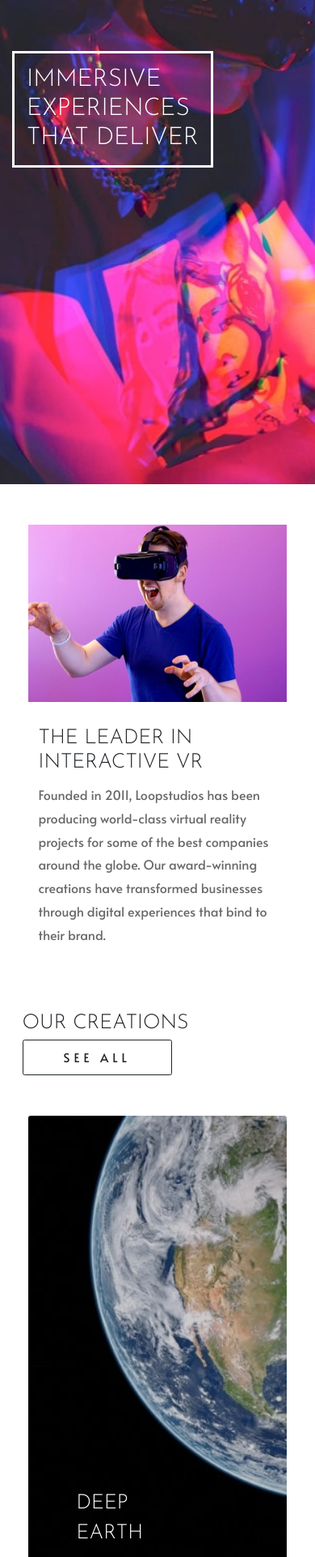
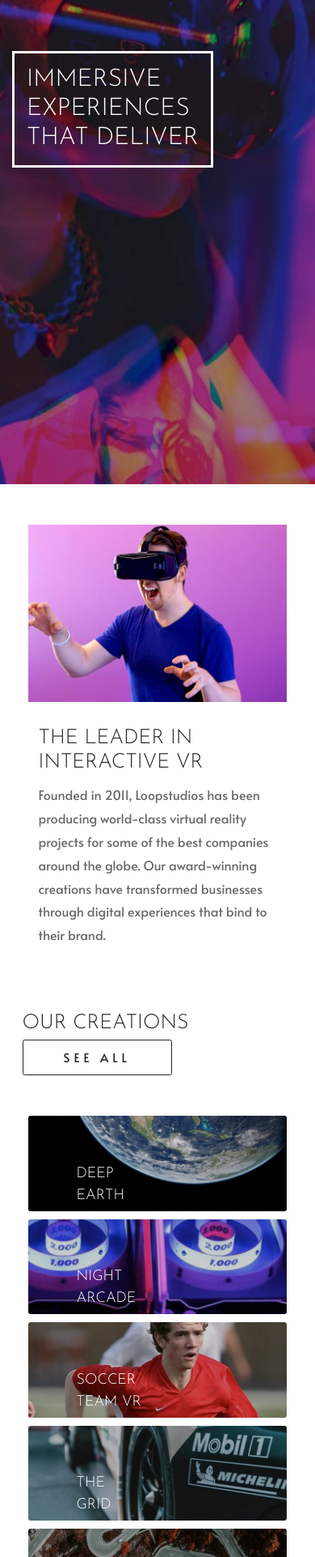
Before and after one commit to TrellixVulnTeam/loopStudio_88Q4, a website: page index.html in a window 390 px wide. Shown: the part 77-2000 px from the top of the page at 81% size. Drawn offline with nearby package versions, Linux system fonts and the light colour scheme.

Commit message:
Added gallery

```diff
--- a/index.html
+++ b/index.html
@@ -87,8 +87,12 @@
           <figure class="col">
             <img
               src="images/desktop/image-interactive.jpg"
-              alt=""
+              alt="interactive"
               class="img-fluid"
+              srcset="
+                images/desktop/image-interactive.jpg 577w,
+                images/mobile/image-interactive.jpg  576w
+              "
             />
           </figure>
           <div class="text-box">
@@ -120,6 +124,10 @@
                 src="images/desktop/image-deep-earth.jpg"
                 alt="earth"
                 class="img-fluid"
+                srcset="
+                  images/desktop/image-deep-earth.jpg 577w,
+                  images/mobile/image-deep-earth.jpg  576w
+                "
               />
               <figcaption class="position-absolute caption">
                 <span class="d-block">Deep</span>
@@ -131,6 +139,10 @@
                 src="images/desktop/image-night-arcade.jpg"
                 alt="arcade"
                 class="img-fluid"
+                srcset="
+                  images/desktop/image-night-arcade.jpg 577w,
+                  images/mobile/image-night-arcade.jpg  576w
+                "
               />
               <figcaption class="position-absolute caption">
                 <span class="d-block">Night</span>
@@ -142,6 +154,10 @@
                 src="images/desktop/image-soccer-team.jpg"
                 alt="team"
                 class="img-fluid"
+                srcset="
+                  images/desktop/image-soccer-team.jpg 577w,
+                  images/mobile/image-soccer-team.jpg  576w
+                "
               />
               <figcaption class="position-absolute caption">
                 <span class="d-block">Soccer</span>
@@ -153,6 +169,10 @@
                 src="images/desktop/image-grid.jpg"
                 alt="grid"
                 class="img-fluid"
+                srcset="
+                  images/desktop/image-grid.jpg 577w,
+                  images/mobile/image-grid.jpg  576w
+                "
               />
               <figcaption class="position-absolute caption">
                 <span class="d-block">The</span>
@@ -164,6 +184,10 @@
                 src="images/desktop/image-from-above.jpg"
                 alt="forms"
                 class="img-fluid"
+                srcset="
+                  images/desktop/image-from-above.jpg 577w,
+                  images/mobile/image-from-above.jpg  576w
+                "
               />
               <figcaption class="position-absolute caption">
                 <span class="d-block">From up</span>
@@ -175,6 +199,10 @@
                 src="images/desktop/image-pocket-borealis.jpg"
                 alt="borealis"
                 class="img-fluid"
+                srcset="
+                  images/desktop/image-pocket-borealis.jpg 577w,
+                  images/mobile/image-pocket-borealis.jpg  576w
+                "
               />
               <figcaption class="position-absolute caption">
                 <span class="d-block">Pocket</span>
@@ -186,6 +214,10 @@
                 src="images/desktop/image-curiosity.jpg"
                 alt="curiosity"
                 class="img-fluid"
+                srcset="
+                  images/desktop/image-curiosity.jpg 577w,
+                  images/mobile/image-curiosity.jpg  576w
+                "
               />
               <figcaption class="position-absolute caption">
                 <span class="d-block">The</span>
@@ -197,6 +229,10 @@
                 src="images/desktop/image-fisheye.jpg"
                 alt="fisheye"
                 class="img-fluid"
+                srcset="
+                  images/desktop/image-fisheye.jpg 577w,
+                  images/mobile/image-fisheye.jpg  576w
+                "
               />
               <figcaption class="position-absolute caption">
                 <span class="d-block">Make it</span>
--- a/sass/layout/_header.scss
+++ b/sass/layout/_header.scss
@@ -2,4 +2,8 @@
   background: url("../images/desktop/image-hero.jpg") no-repeat center;
   background-size: cover;
   height: 80vh;
+
+  @media only screen and (max-width: 767px) {
+    background: url("../images/mobile/image-hero.jpg") no-repeat center;
+  }
 }
--- a/sass/pages/_home.scss
+++ b/sass/pages/_home.scss
@@ -54,5 +54,9 @@
     font-size: 2.5rem;
     bottom: 5%;
     left: 20%;
+
+    @media only screen and (max-width: 576px) {
+      font-size: 1.8rem;
+    }
   }
 }
```
Also changed, not shown: css/style.comp.css, css/style.css, css/style.prefix.css.
